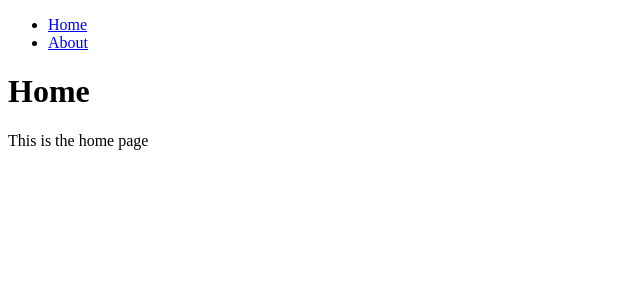
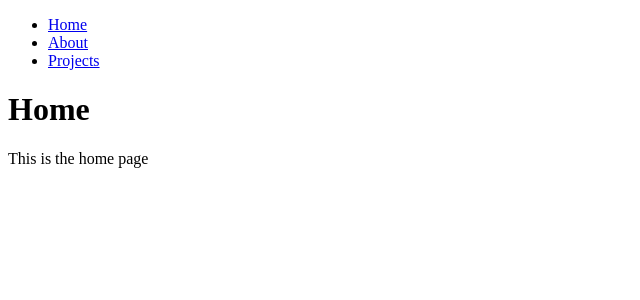
Before and after one commit to maviles7/miriam_assembled, a Django app: page / in a window 1280 px wide. Shown: the top 300 px of the page, without its empty margins (0-640 px from the left). Run offline with Django 5.2, Linux system fonts and the light colour scheme.

Commit message:
project index route

```diff
--- a/main_app/templates/base.html
+++ b/main_app/templates/base.html
@@ -17,6 +17,7 @@
             <ul>
                 <li><a href="{% url 'home' %}">Home</a></li>
                 <li><a href="{% url 'about' %}">About</a></li>
+                <li><a href="{% url 'project-index' %}">Projects</a></li>
             </ul>
         </nav>
         </header>
--- a/main_app/urls.py
+++ b/main_app/urls.py
@@ -4,4 +4,5 @@ from . import views
 urlpatterns = [
     path('', views.home, name='home'),
     path('about/', views.about, name='about'),
+    path('projects/', views.projects_index, name='project-index'),
 ]
--- a/main_app/views.py
+++ b/main_app/views.py
@@ -8,3 +8,6 @@ def home(request):
 
 def about(request):
     return render(request, 'about.html')
+
+def projects_index(request):
+    return render(request, 'projects/project_index.html')
```
Also changed, not shown: main_app/templates/projects/project_index.html (added, +8 -0 lines).
